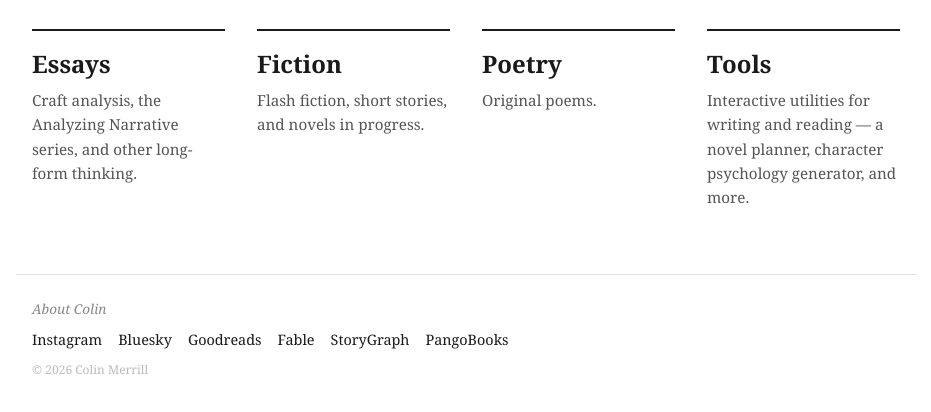
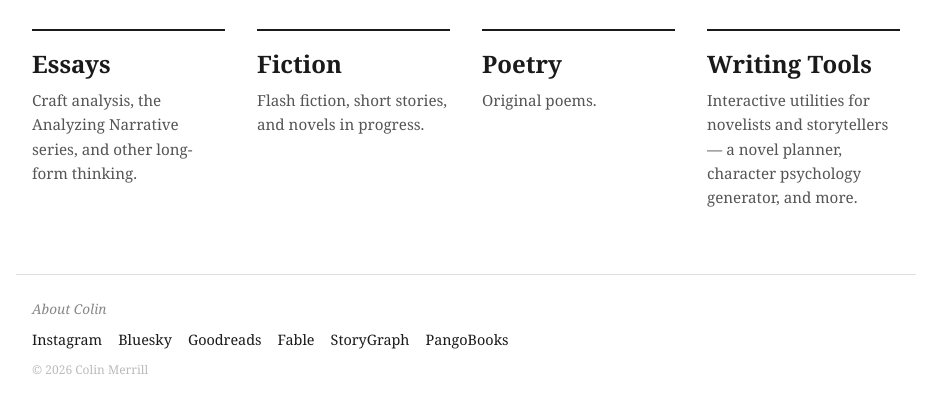
Before and after one commit to colinjackmerrill/colinjackmerrill.github.io, a plain HTML site: page writing.html in a window 1280 px wide. Shown: the part 166-578 px from the top of the page, without its empty margins (174-1105 px from the left). Drawn offline with Linux system fonts and the light colour scheme.

Commit message:
Update writing.html

```diff
--- a/writing.html
+++ b/writing.html
@@ -45,9 +45,9 @@
         <h2>Poetry</h2>
         <p>Original poems.</p>
       </a>
-      <a href="/tools.html" class="hub-item">
-        <h2>Tools</h2>
-        <p>Interactive utilities for writing and reading — a novel planner, character psychology generator, and more.</p>
+      <a href="/writing-tools.html" class="hub-item">
+        <h2>Writing Tools</h2>
+        <p>Interactive utilities for novelists and storytellers — a novel planner, character psychology generator, and more.</p>
       </a>
     </div>
   </main>
```
